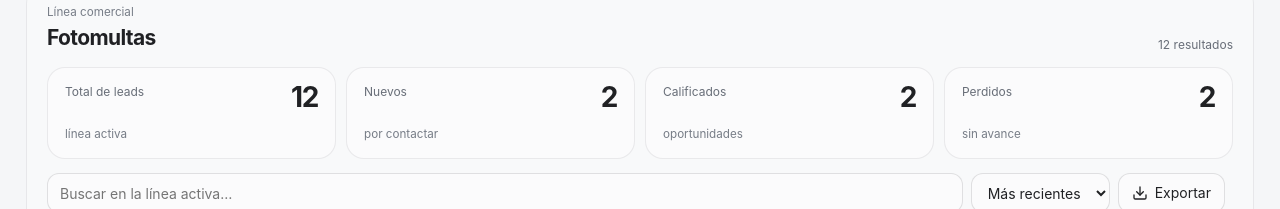
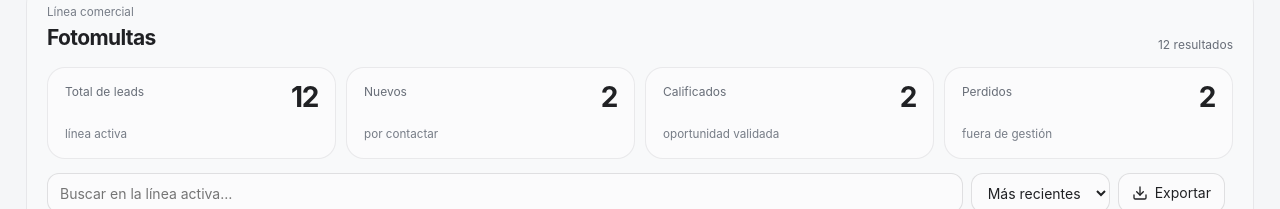
Before and after one commit to simonkey888/Leadx, a React (Vite) app in the folder web/: page / in a window 1280 px wide. Shown: the part 207-416 px from the top of the page. Built offline with nearby package versions, Linux system fonts and the light colour scheme; no server answers.

Commit message:
feat(ui): calculate quiet KPIs by active line

```diff
--- a/web/src/components/Kpis.tsx
+++ b/web/src/components/Kpis.tsx
@@ -1,7 +1,14 @@
 import type { Lead } from "../types";
-export function Kpis({leads}:{leads:Lead[]}){const count=(s:string)=>leads.filter(l=>(l._status||l.status)===s).length;return <div className="kpis" aria-label="Indicadores de la línea">
-  <div className="kpi"><span>Total de leads</span><strong>{leads.length}</strong><small>línea activa</small></div>
-  <div className="kpi"><span>Nuevos</span><strong>{count("Nuevo")}</strong><small>por contactar</small></div>
-  <div className="kpi"><span>Calificados</span><strong>{count("Calificado")}</strong><small>oportunidades</small></div>
-  <div className="kpi"><span>Perdidos</span><strong>{count("Perdido")}</strong><small>sin avance</small></div>
- </div>}
+import { computeKpis } from "../lib/multi-line";
+
+export function Kpis({ leads }: { leads: Lead[] }) {
+  const kpis = computeKpis(leads);
+  return (
+    <section className="kpis" aria-label="Indicadores de la línea activa">
+      <div className="kpi"><span className="kpi__label">Total de leads</span><strong className="kpi__value">{kpis.total}</strong><small>línea activa</small></div>
+      <div className="kpi"><span className="kpi__label">Nuevos</span><strong className="kpi__value">{kpis.nuevos}</strong><small>por contactar</small></div>
+      <div className="kpi"><span className="kpi__label">Calificados</span><strong className="kpi__value">{kpis.calificados}</strong><small>oportunidad validada</small></div>
+      <div className="kpi"><span className="kpi__label">Perdidos</span><strong className="kpi__value">{kpis.perdidos}</strong><small>fuera de gestión</small></div>
+    </section>
+  );
+}
```
